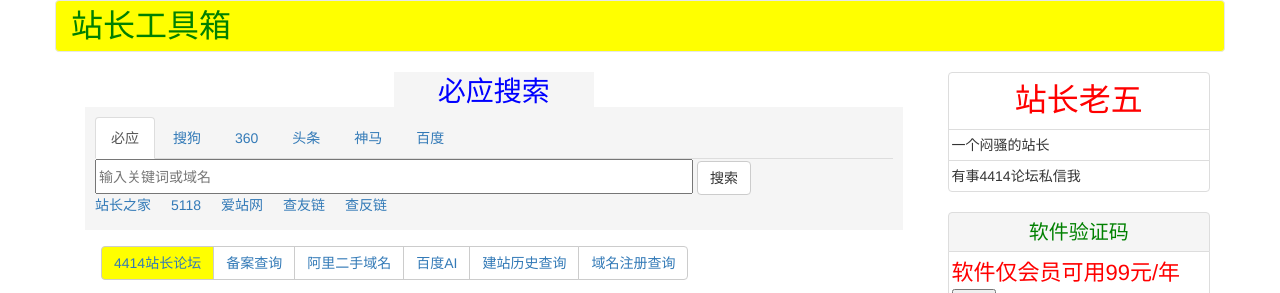
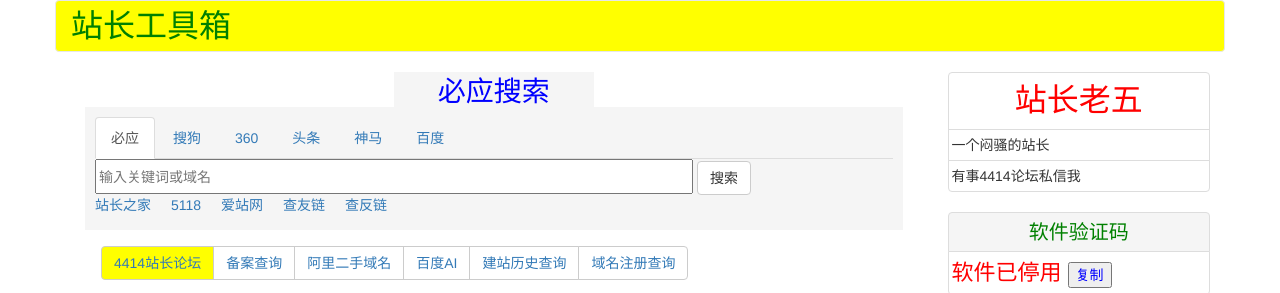
Before and after one commit to xinshou1234/xinshou1234.github.io, a plain HTML site: page index.html in a window 1280 px wide. Shown: the top 293 px of the page. Drawn offline with nearby package versions, Linux system fonts and the light colour scheme.

Commit message:
Update index.html

```diff
--- a/index.html
+++ b/index.html
@@ -396,7 +396,7 @@
 						<li class="list-group-item" style="text-align: center;font-size: 20px;color: green;background-color: #F5F5F5;">软件验证码</li>
 						<li class="list-group-item" style="color:red;">
 							<span id='txt2' style="font-size:22px;">
-						软件仅会员可用99元/年
+						软件已停用
 						</span>
 							<span>
 						<button id='copy' style='color:blue;'>复制</button>
```
